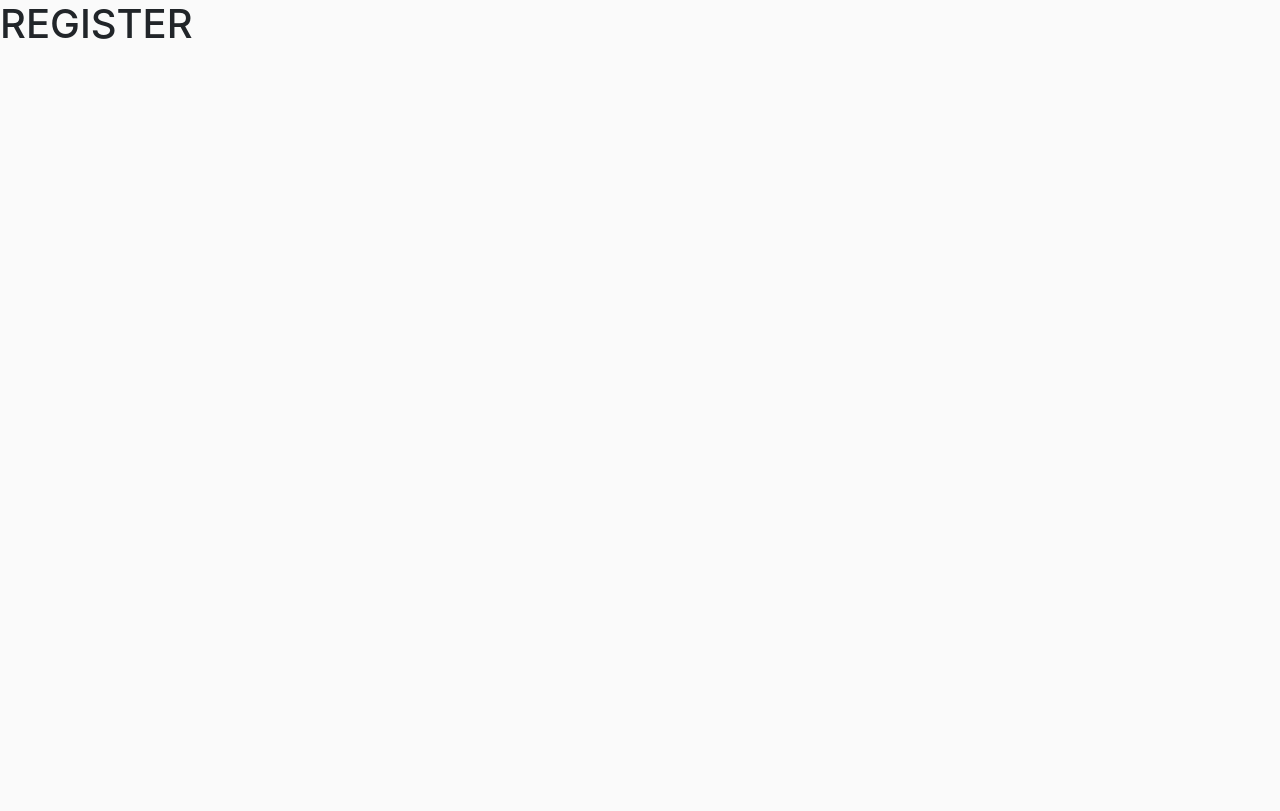
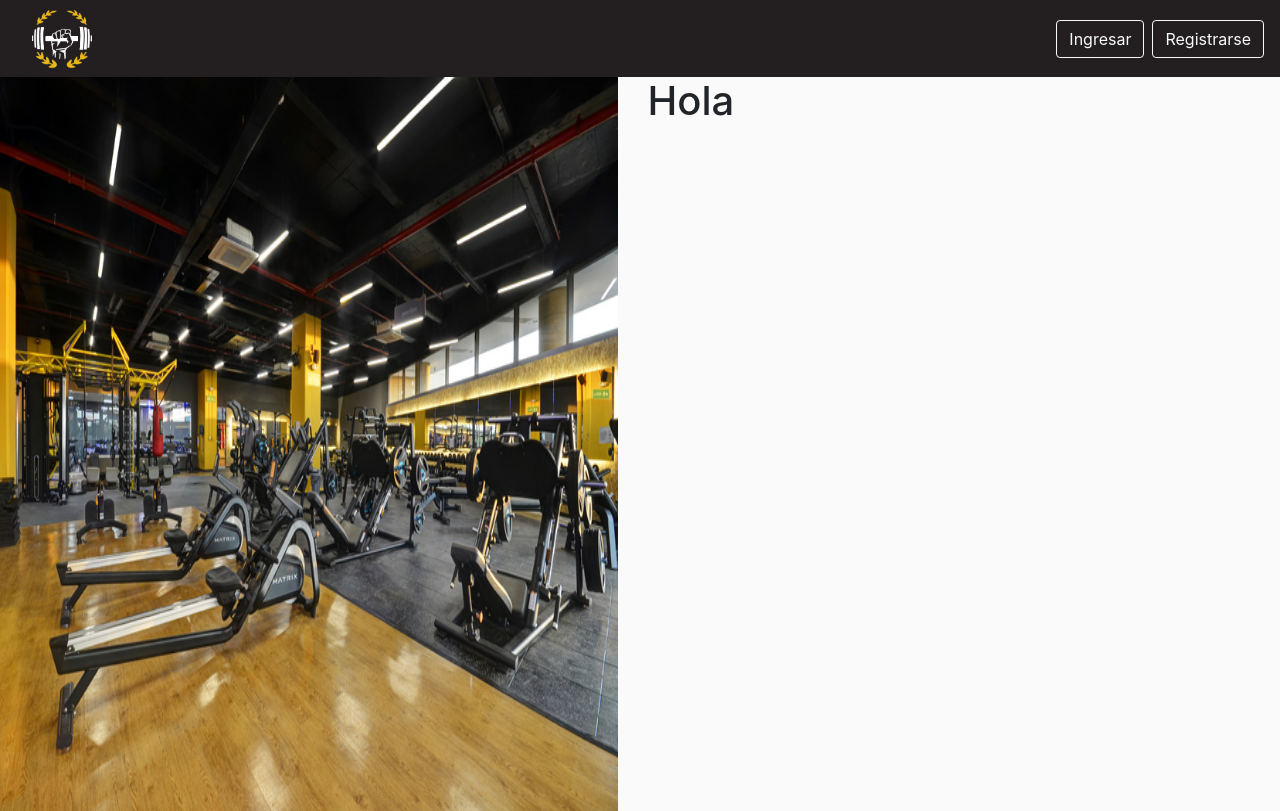
Before and after one commit to Arquitectura-Proyecto/bodysoft-web, a React (Create React App) app: page /register in a window 1280 px wide. Built offline with nearby package versions, Linux system fonts and the light colour scheme; a web font is replaced by a local one.

Commit message:
create user route added

```diff
--- a/src/shared/css/images.css
+++ b/src/shared/css/images.css
@@ -2,6 +2,10 @@
     height: 100vh;
     width: 100%;
     filter: brightness(15%);
+}
+
+.BackgroundImage{
+    height: 91.8vh;
 }
 
 .BackgroundImageContainer{
--- a/src/shared/routes/default/index.js
+++ b/src/shared/routes/default/index.js
@@ -3,8 +3,8 @@ import React from 'react';
 import { Switch, Route, Redirect } from 'react-router-dom';
 
 import LandingPage from "../../../ui/authentication/pages/LandingPage";
-
 import LoginPage from "../../../ui/authentication/pages/LoginPage";
+import RegisterPage from "../../../ui/authentication/pages/RegisterPage";
 
 
 function DefaultSwitch() {
@@ -12,7 +12,7 @@ function DefaultSwitch() {
         <Switch>
             <Route exact path='/'> <LandingPage/> </Route>
             <Route exact path='/login'> <LoginPage/> </Route>
-            <Route exact path='/register'> <h1>REGISTER</h1> </Route>
+            <Route exact path='/register'> <RegisterPage/> </Route>
             <Redirect to="/" />
         </Switch>
     )
--- a/src/ui/authentication/components/LandingPageNavbar.js
+++ b/src/ui/authentication/components/LandingPageNavbar.js
@@ -2,13 +2,21 @@ import React from 'react';
 
 import whitelogo from '../../../shared/images/whitelogo.webp';
 
+import { Link } from 'react-router-dom';
+
 const LandigPageNavbar = (props) => {
   return (
     <nav className="navbar BlackColor">
-      <img align="middle" alt="react" src={whitelogo} className="img-fluid ml-3" width="60px" />
+      <Link to="/">
+        <img align="middle" alt="react" src={whitelogo} className="img-fluid ml-3" width="60px" />
+      </Link>
       <div className="d-flex justify-content-end">
-        <button type="button" className="btn btn-outline-light mr-3">Ingresar</button>
-        <button type="button" className="btn btn-outline-light">Registrarse</button>
+        <Link to="/login">
+          <button type="button" className="btn btn-outline-light mr-2">Ingresar</button>
+        </Link>
+        <Link to="/register">
+          <button type="button" className="btn btn-outline-light">Registrarse</button>
+        </Link>
       </div>
     </nav>
   )
--- a/src/ui/authentication/pages/LandingPage.js
+++ b/src/ui/authentication/pages/LandingPage.js
@@ -4,8 +4,6 @@ import '../../../shared/css/images.css';
 
 import landinglage from '../../../shared/images/landingpage.webp';
 import whitelogo from '../../../shared/images/whitelogo.webp';
-import exercise_girl from '../../../shared/images/exercise_girl.webp';
-import running_people from '../../../shared/images/running_people.webp';
 
 import LandigPageNavbar from '../components/LandingPageNavbar';
 import Footer from '../../../shared/components/Footer';
--- a/src/ui/authentication/pages/LoginPage.js
+++ b/src/ui/authentication/pages/LoginPage.js
@@ -1,14 +1,18 @@
 import React from 'react';
+import { useApolloClient } from "@apollo/react-hooks";
 
-import { useApolloClient } from "@apollo/react-hooks";
+import LandigPageNavbar from '../components/LandingPageNavbar';
 
 const LoginPage = () => {
   const client = useApolloClient();
   return (
+    <>
+      <LandigPageNavbar />
       <div>
         <h1>Login</h1>
-          <button onClick={() => {client.writeData({data: { token: "3", isLogged: true, type:2}})}}>LOL</button>
+        <button onClick={() => { client.writeData({ data: { token: "3", isLogged: true, type: 2 } }) }}>LOL</button>
       </div>
+    </>
   )
 }
 
--- /dev/null
+++ b/src/ui/authentication/pages/RegisterPage.js
@@ -0,0 +1,26 @@
+import React from 'react';
+
+import registerside from '../../../shared/images/registerside.jpg'
+import '../../../shared/css/images.css';
+
+import LandigPageNavbar from '../components/LandingPageNavbar';
+
+const RegisterPage = () => {
+    return (
+        <>
+            <LandigPageNavbar />
+            <div className="container-fluid pl-0">
+                <div className="row">
+                    <div className="col-12 col-sm-6 d-none d-sm-block">
+                        <img className="img-fluid BackgroundImage" src={registerside} alt="Responsive" />
+                    </div>
+                    <div className="col-12 col-sm-6">
+                        <h1>Hola</h1>
+                    </div>
+                </div>
+            </div>
+        </>
+    )
+}
+
+export default RegisterPage;
```
Also changed, not shown: src/shared/images/registerside.jpg (added). Lines whose indentation alone changed are shown as unchanged.
